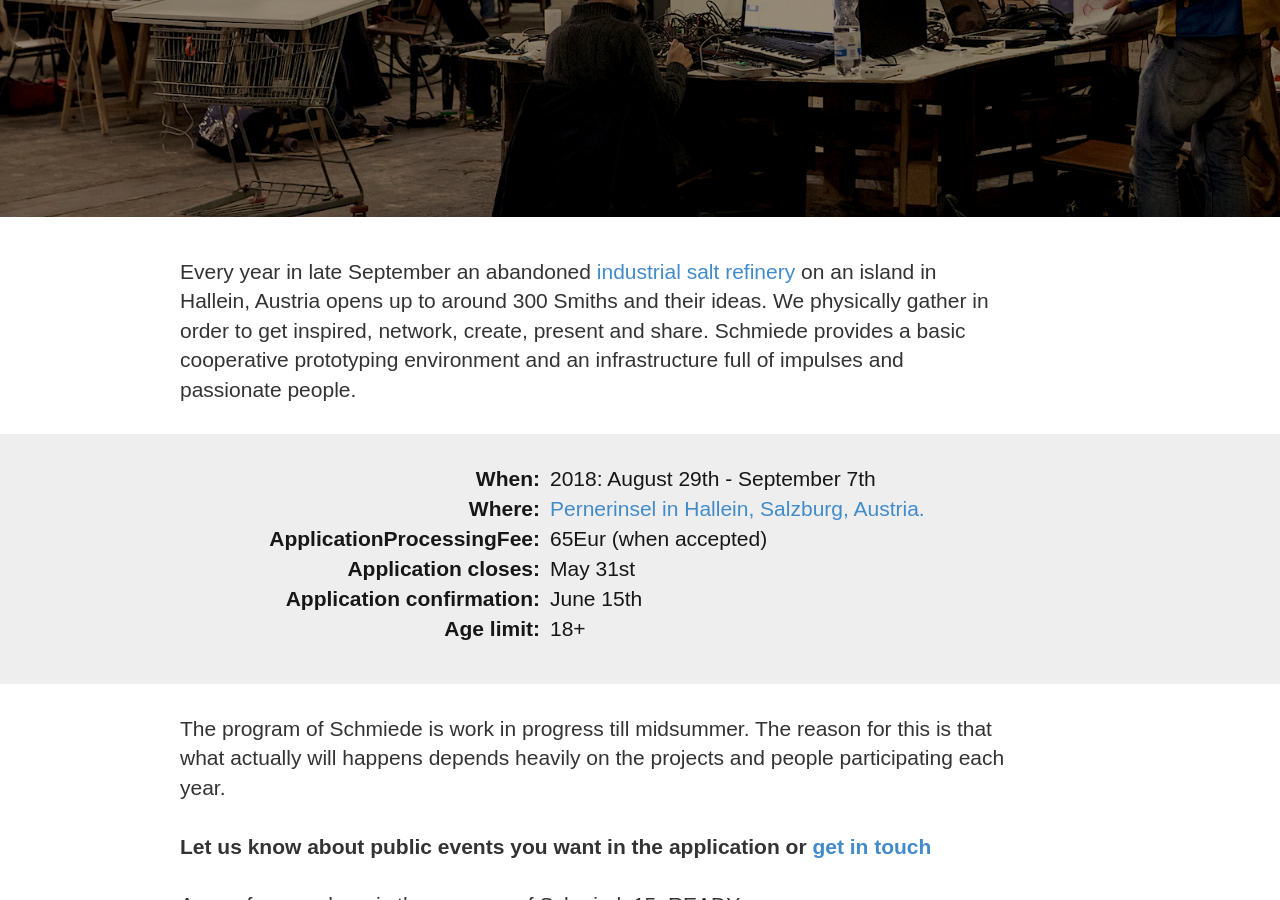
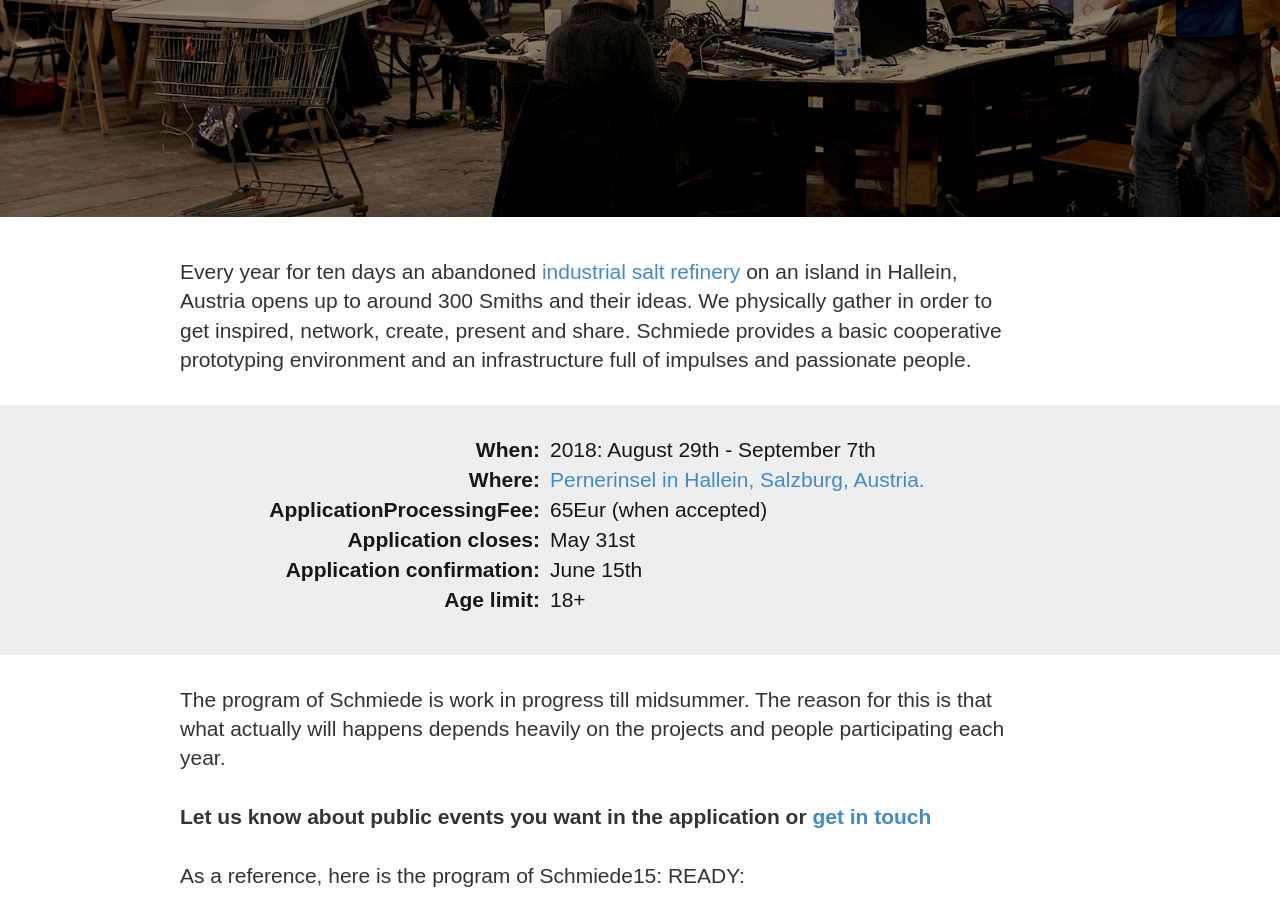
Before and after one commit to philippWassibauer/schmiede_web, a Jekyll site: the page built from apply/index.html, in a window 1280 px wide and 900 px high, scrolled down 393 px. Built offline with Jekyll 4.4.1, drawn with Linux system fonts in a browser that asks for light colours.

Commit message:
Update index.html

```diff
--- a/apply/index.html
+++ b/apply/index.html
@@ -10,7 +10,7 @@
   <div class="container" style="margin-top: 40px;">
     <div class="col-md-9 col-md-offset-1">
       <p class="lead">
-        Every year in late September an abandoned <a href="/location/">industrial salt refinery</a> on an island in Hallein,
+        Every year for ten days an abandoned <a href="/location/">industrial salt refinery</a> on an island in Hallein,
         Austria opens up to around 300 Smiths and their ideas.
         We physically gather in order to get inspired, network, create,
         present and share. Schmiede provides a basic cooperative prototyping
```
